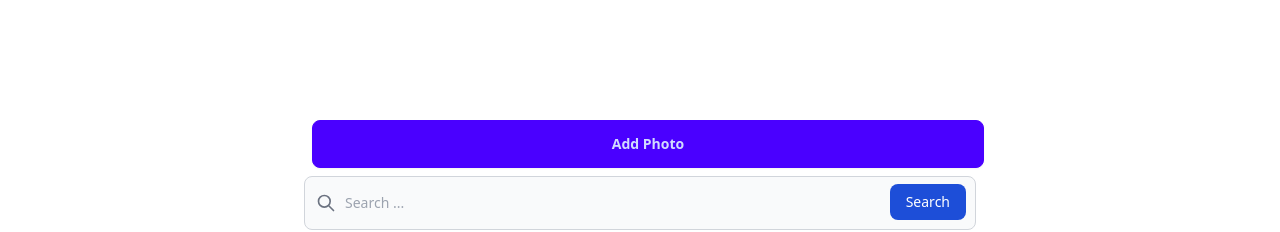
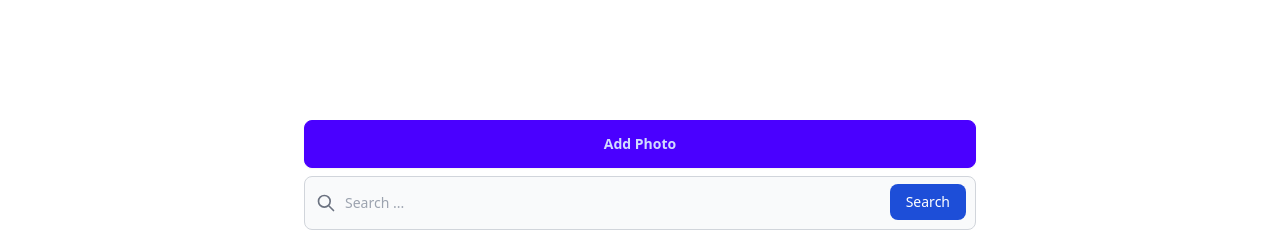
Before and after one commit to SARA3SAEED/api-react22-again-2, a React (Vite) app: page / in a window 1280 px wide. Shown: the top 232 px of the page. Built offline with nearby package versions, Linux system fonts and the light colour scheme; no server answers.

Commit message:
first commit

```diff
--- a/src/pages/Photo.jsx
+++ b/src/pages/Photo.jsx
@@ -34,7 +34,7 @@ export default function Photo() {
         <>
                   <div className="max-w-2xl m-28 mx-auto">
             <form>
-            <Link to={`/add`} className="btn btn-primary m-2 w-full">Add Photo</Link>
+            <Link to={`/add`} className="btn btn-primary my-2 w-full">Add Photo</Link>
               <label htmlFor="default-search" className="mb-2 text-sm font-medium text-gray-900 sr-only dark:text-gray-300">Search</label>
               <div className="relative">
                   <div className="flex absolute inset-y-0 left-0 items-center pl-3 pointer-events-none">
```
